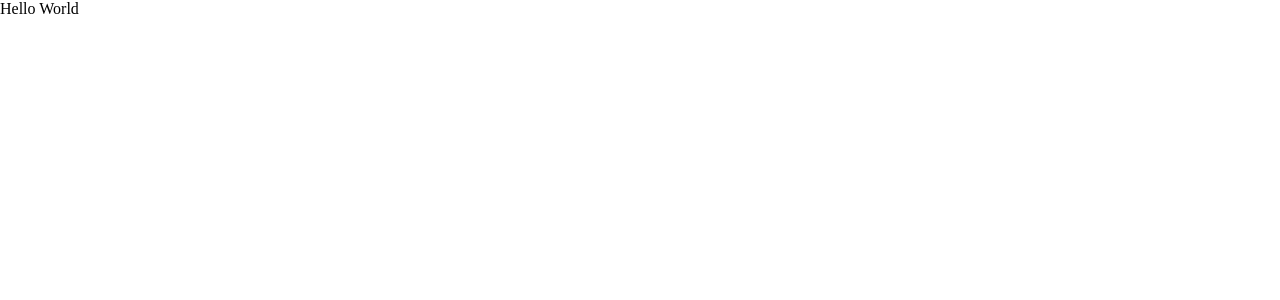
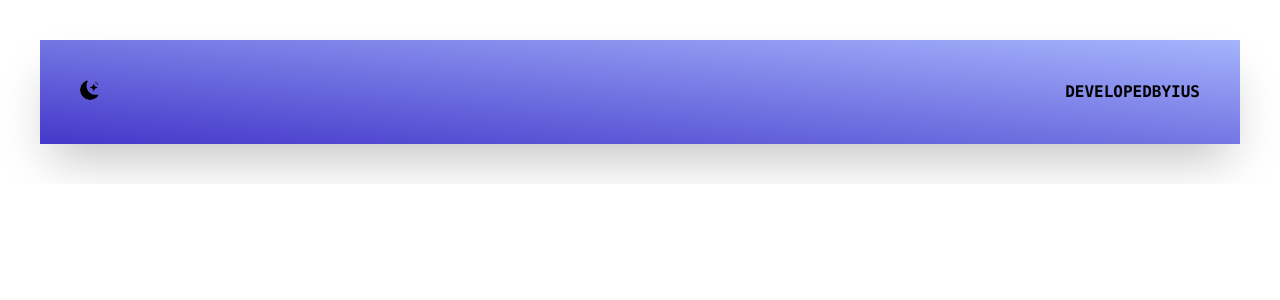
Before and after one commit to iustina-d/PORTOFOLIU, a Next.js app: page / in a window 1280 px wide. Shown: the top 300 px of the page. Built offline with nearby package versions, Linux system fonts and the light colour scheme.

Commit message:
create navbar

```diff
--- a/package.json
+++ b/package.json
@@ -14,7 +14,8 @@
     "eslint-config-next": "13.1.6",
     "next": "13.1.6",
     "react": "18.2.0",
-    "react-dom": "18.2.0"
+    "react-dom": "18.2.0",
+    "react-icons": "^4.7.1"
   },
   "devDependencies": {
     "autoprefixer": "^10.4.13",
--- a/pages/index.js
+++ b/pages/index.js
@@ -1,15 +1,26 @@
 import Head from "next/head"
+import { BsFillMoonStarsFill } from "react-icons/bs"
 
 export default function Home() {
   return (
-    <>
+    <div>
       <Head>
         <title>Portofoliu</title>
         <meta name="description" content="Generated by create next app" />
         <meta name="viewport" content="width=device-width, initial-scale=1" />
         <link rel="icon" href="/favicon.ico" />
       </Head>
-      <main>Hello World</main>
-    </>
+      <main className="md:p-10">
+        <section className="flex justify-between relative shadow-2xl md:p-10 p-5  bg-gradient-to-tr  from-indigo-700 to-indigo-300">
+          <BsFillMoonStarsFill
+            className=" text-xl rounded-full"
+
+          />
+          <h2 className=" font-bold text-1xl font-mono text-black">
+            DEVELOPEDBYIUS
+          </h2>
+        </section>
+      </main>
+    </div>
   )
 }
```
Also changed, not shown: styles/globals.css (+7 -3 lines), public/admin-portret.jpg (added), 1 other file (tests, documents, lock files or other folders).
